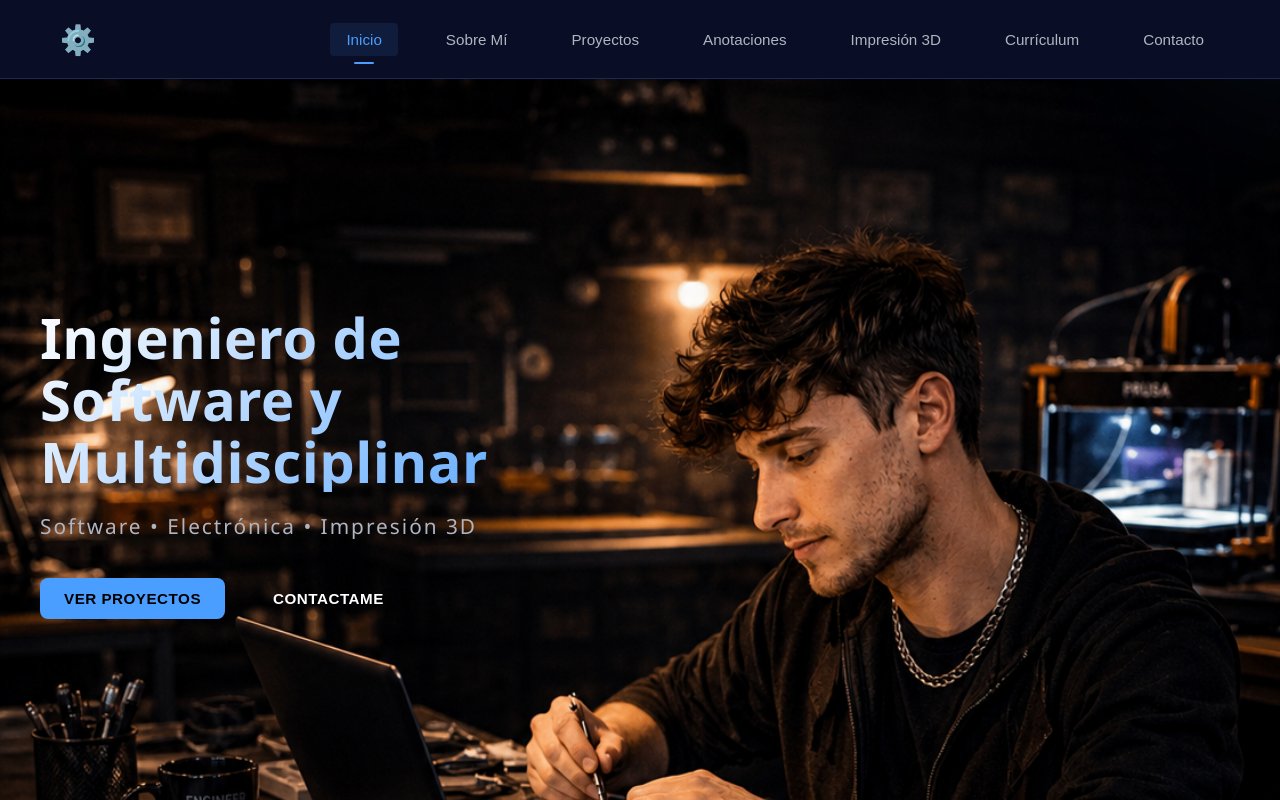
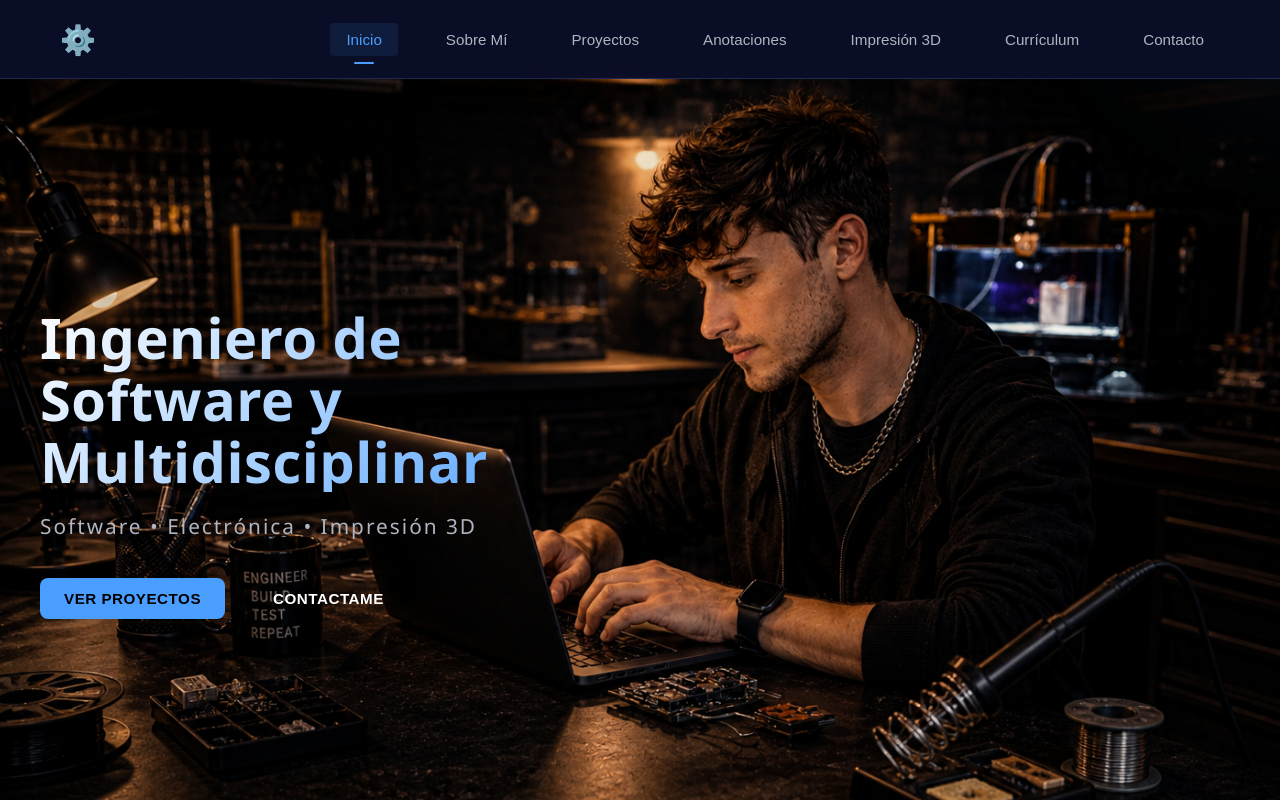
Before and after one commit to Rubquila/portfolio, a React (Vite) app: page / in a window 1280 px wide. Built offline with nearby package versions, Linux system fonts and the light colour scheme.

Commit message:
blur funcional por css y js

```diff
--- a/src/App.jsx
+++ b/src/App.jsx
@@ -1,4 +1,4 @@
-import { useState, useEffect } from 'react'
+import { useState, useEffect, useRef } from 'react'
 import { Header } from './components/Header'
 import { Home } from './components/Home'
 import { Projects } from './components/Projects'
@@ -19,6 +19,7 @@ export default function App() {
   const [selectedProjectId, setSelectedProjectId] = useState(null)
   const [selectedArticleId, setSelectedArticleId] = useState(null)
   const [viewMode, setViewMode] = useState('section') // 'section' o 'detail'
+  const mainRef = useRef(null);
 
   const handleProjectSelect = (projectId) => {
     setSelectedProjectId(projectId)
@@ -40,14 +41,14 @@ export default function App() {
     <div className="app">
       <Header currentSection={currentSection} setCurrentSection={setCurrentSection} />
 
-      <main className="main-content">
+      <main ref={mainRef} className="main-content">
         {viewMode === 'detail' && selectedProjectId ? (
           <ProjectDetail projectId={selectedProjectId} onBack={handleBackFromDetail} onSelectProject={handleProjectSelect} />
         ) : viewMode === 'detail' && selectedArticleId ? (
           <ArticleDetail articleId={selectedArticleId} onBack={handleBackFromDetail} />
         ) : (
           <>
-            {currentSection === 'home' && <Home onNavigate={setCurrentSection} onProjectSelect={handleProjectSelect} />}
+            {currentSection === 'home' && <Home onNavigate={setCurrentSection} onProjectSelect={handleProjectSelect} scrollContainerRef={mainRef} />}
             {currentSection === 'all-projects' && <AllProjects onProjectSelect={handleProjectSelect} />}
             {currentSection === 'articles' && <AllArticles onArticleSelect={handleArticleSelect} />}
             {currentSection === 'printing-3d' && <Printing3D />}
--- a/src/components/Home.jsx
+++ b/src/components/Home.jsx
@@ -1,9 +1,11 @@
-import React from 'react';
+import React, { useEffect, useRef } from 'react';
 import { Projects } from './Projects';
 import { About } from './About';
 import '../styles/Home.css';
 
-export const Home = ({ onNavigate, onProjectSelect }) => {
+export const Home = ({ onNavigate, onProjectSelect, scrollContainerRef }) => {
+  const bgRef = useRef(null);
+
   const handleViewProjects = () => {
     if (onNavigate) {
       onNavigate('all-projects');
@@ -16,9 +18,38 @@ export const Home = ({ onNavigate, onProjectSelect }) => {
     }
   };
 
+  useEffect(() => {
+    // Comprobar si funciona el scroll-timeline CSS, si no, usar el fallback JS
+    const supportsScrollTimeline =
+      CSS.supports('scroll-timeline-name: none');
+    if (supportsScrollTimeline) {
+      console.log('Usando CSS scroll-timeline');
+      return;
+    }
+    console.log('Fallback JS activado');
+
+    const container = scrollContainerRef?.current;
+    if (!container) return alert('No se encontró el contenedor de scroll para Home');
+
+    const handleScroll = () => {
+      const scroll = container.scrollTop;
+      const blur = Math.min(scroll * 0.02, 10);
+      const scale = Math.max(1.1 - scroll * 0.00015, 0.95);
+      bgRef.current.style.filter = `blur(${blur}px)`;
+      bgRef.current.style.transform = `scale(${scale})`;
+    };
+
+  container.addEventListener('scroll', handleScroll);
+  handleScroll();
+  return () => {
+    container.removeEventListener('scroll', handleScroll);
+  };
+}, [scrollContainerRef]);
+
   return (
-    <>
+    <><div className="home-background" ref={bgRef}></div>
       <section id="home" className="home">
+
         <div className="home-container">
           <div className="home-content">
             <h1 className="home-title">Ingeniero de Software y Multidisciplinar</h1>
--- a/src/styles/Home.css
+++ b/src/styles/Home.css
@@ -1,23 +1,22 @@
 .main-content {
-  background: linear-gradient(135deg, var(--bg-darker), var(--secondary-color));
-  background-image: url('/src/assets/home-image.png');
-  background-attachment: fixed;
-  background-size:  cover;
-  background-position: top left;
-  position: relative;
-  overflow: hidden;
+  height: 100vh;
+  overflow-x: hidden;
+  overflow-y: auto;
+  @supports (scroll-timeline-name: --main-scroll) {
+    scroll-timeline-name: --main-scroll;
+    scroll-timeline-axis: block;
+  }
 }
-
-
 
 .home {
   min-height: 100vh;
   display: flex;
   align-items: center;
   padding: 60px 20px;
-
   position: relative;
-  overflow: hidden;
+  overflow-x: hidden;
+  overflow-y: auto;
+  height: auto;
 }
 
 .home::before {
@@ -31,6 +30,36 @@
   border-radius: 50%;
   filter: blur(80px);
   z-index: 0;
+}
+
+.home-background {
+  position: fixed;
+  inset: 3rem;
+  width: 100%;
+  height: 100%;
+  background-image: url('/src/assets/home-image.png');
+  background-attachment: fixed;
+  background-size:  cover;
+  background-position: top left;
+  will-change: filter, transform;
+  z-index: -1;
+
+  @supports (animation-timeline: --main-scroll) {
+    animation: blurAnimation both;
+    animation-duration: 1s;
+    animation-timeline: --main-scroll;
+  }
+}
+
+
+@keyframes blurAnimation {
+  from {
+    filter: blur(0px);
+    transform: scale(1.1);
+  } to {
+    filter: blur(10px);
+    transform: scale(0.95);
+  }
 }
 
 .home-container {
```
Also changed, not shown: src/assets/home-image.png.
